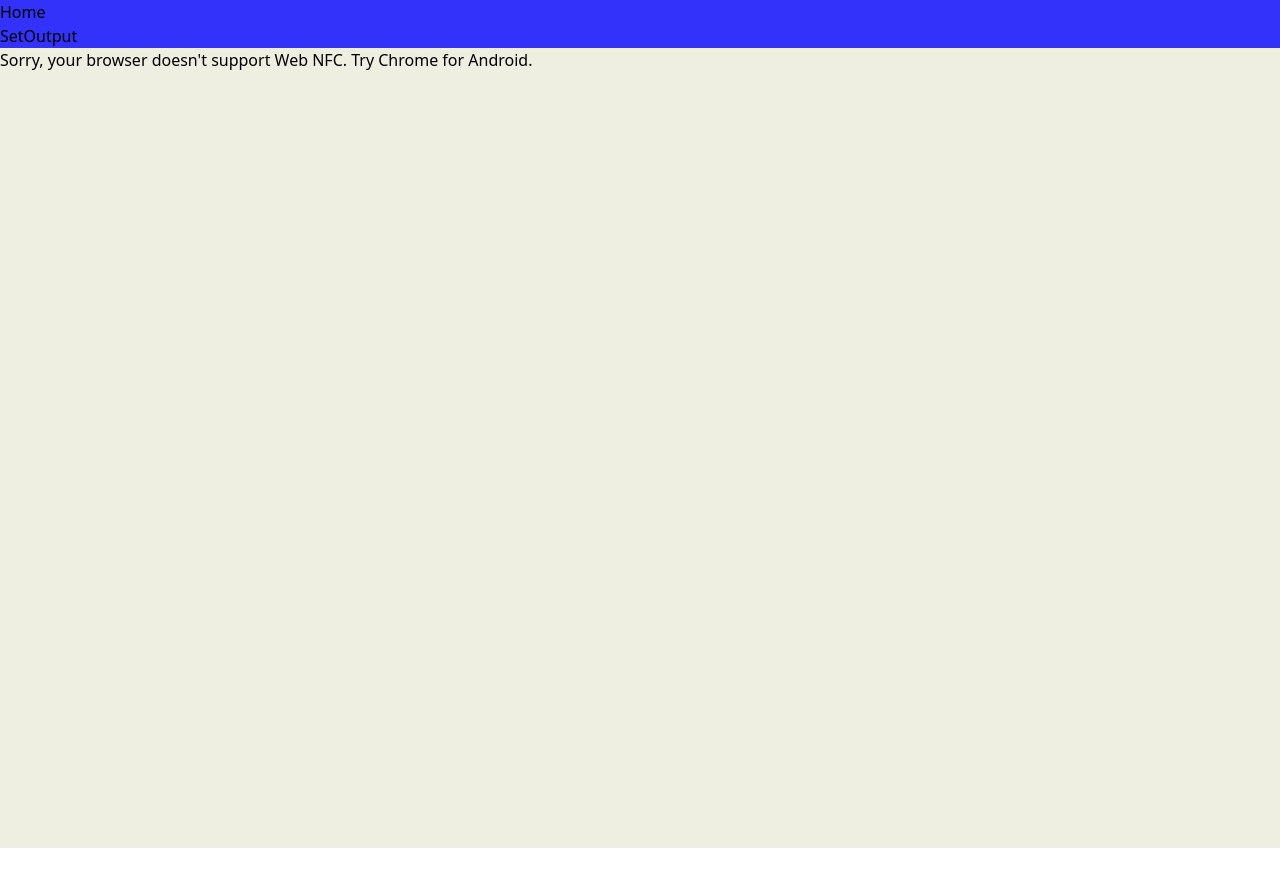
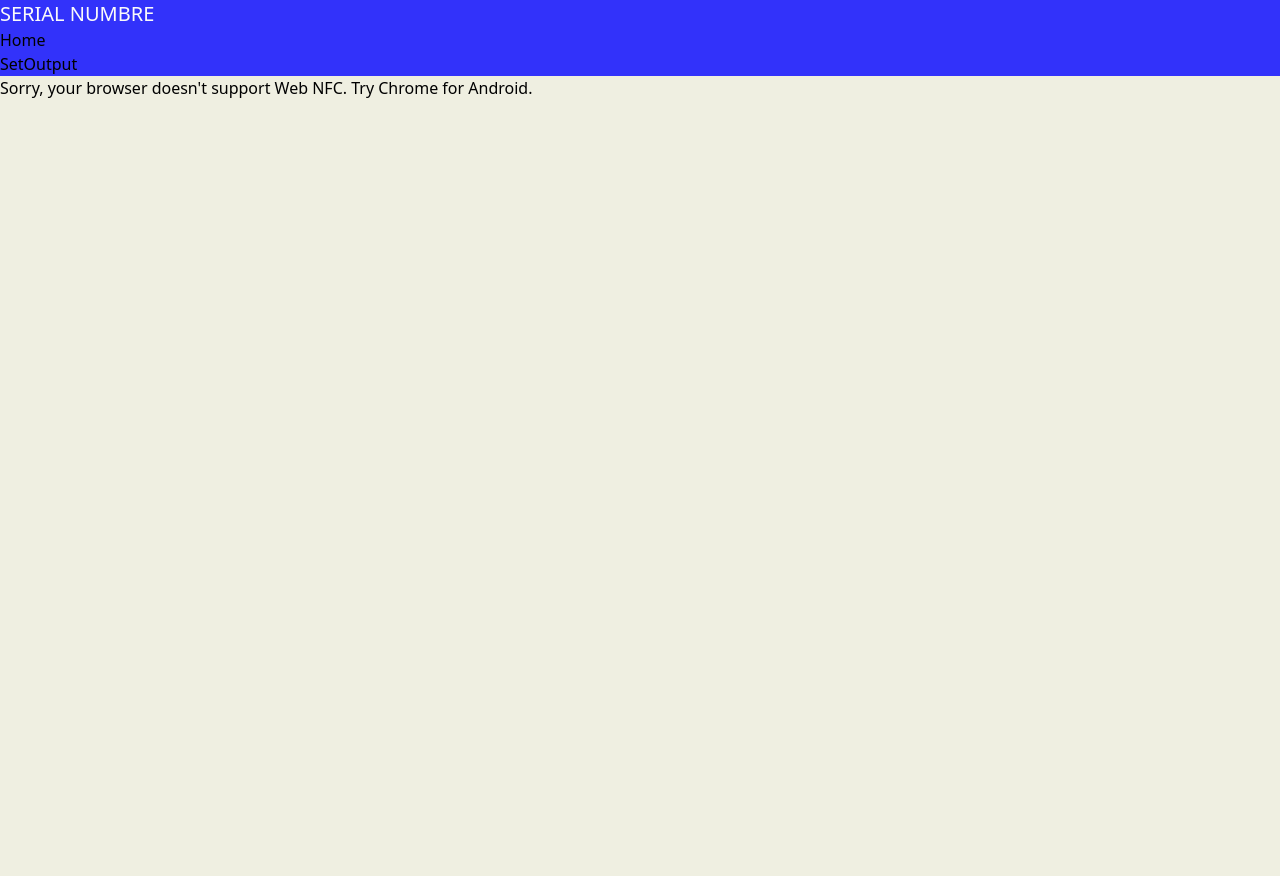
Before and after one commit to mhetreayush/tiny-hack-frontend, a React (Create React App) app: page / in a window 1280 px wide. Before the commit the page ends 848 px from the top, so only its background shows below. Built offline with nearby package versions, Linux system fonts and the light colour scheme.

Commit message:
Start Scanning Button

```diff
--- a/src/componenets/NFCReader/index.jsx
+++ b/src/componenets/NFCReader/index.jsx
@@ -4,9 +4,11 @@ const NFCReader = ({children}) => {
   const [ndefReader, setNdefReader] = useState(undefined);
   const [supported, setSupported] = useState(true)
   const [serialNumber, setSerialNumber] = useState("SERIAL NUMBRE")
-
-  useEffect(() => {
   async function startScanning(){
+    if (!("NDEFReader" in window)) {
+      setSupported(false)
+      return
+    }
     const ndef = new window.NDEFReader();
     await ndef.scan();
     ndef.addEventListener("reading", (card) => {
@@ -14,16 +16,12 @@ const NFCReader = ({children}) => {
     });
   }
 
-    if (!("NDEFReader" in window)) {
-      setSupported(false)
-    }else{
-      startScanning();
-    }
+  useEffect(() => {
   }, [])
 
   return (
     <div className="w-screen h-screen bg-[#3232fa]">
-    {supported &&<h1 className="text-xl text-[#fafafa]">{serialNumber}</h1>}
+    {supported &&<h1 className="text-xl text-[#fafafa]" onClick={startScanning}>{serialNumber}</h1>}
       {children}
     </div>
   )
```
Lines whose indentation alone changed are shown as unchanged.
